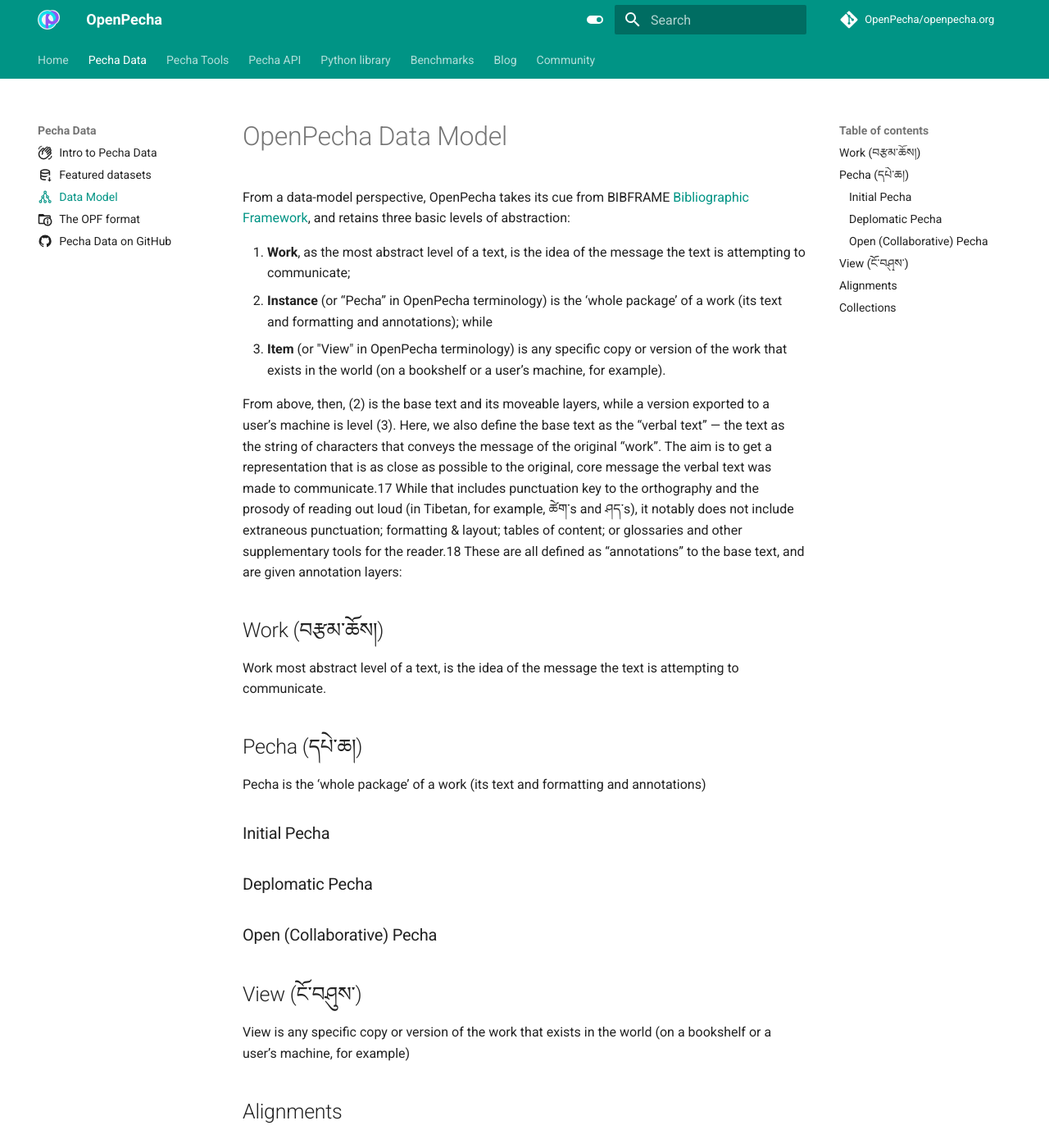
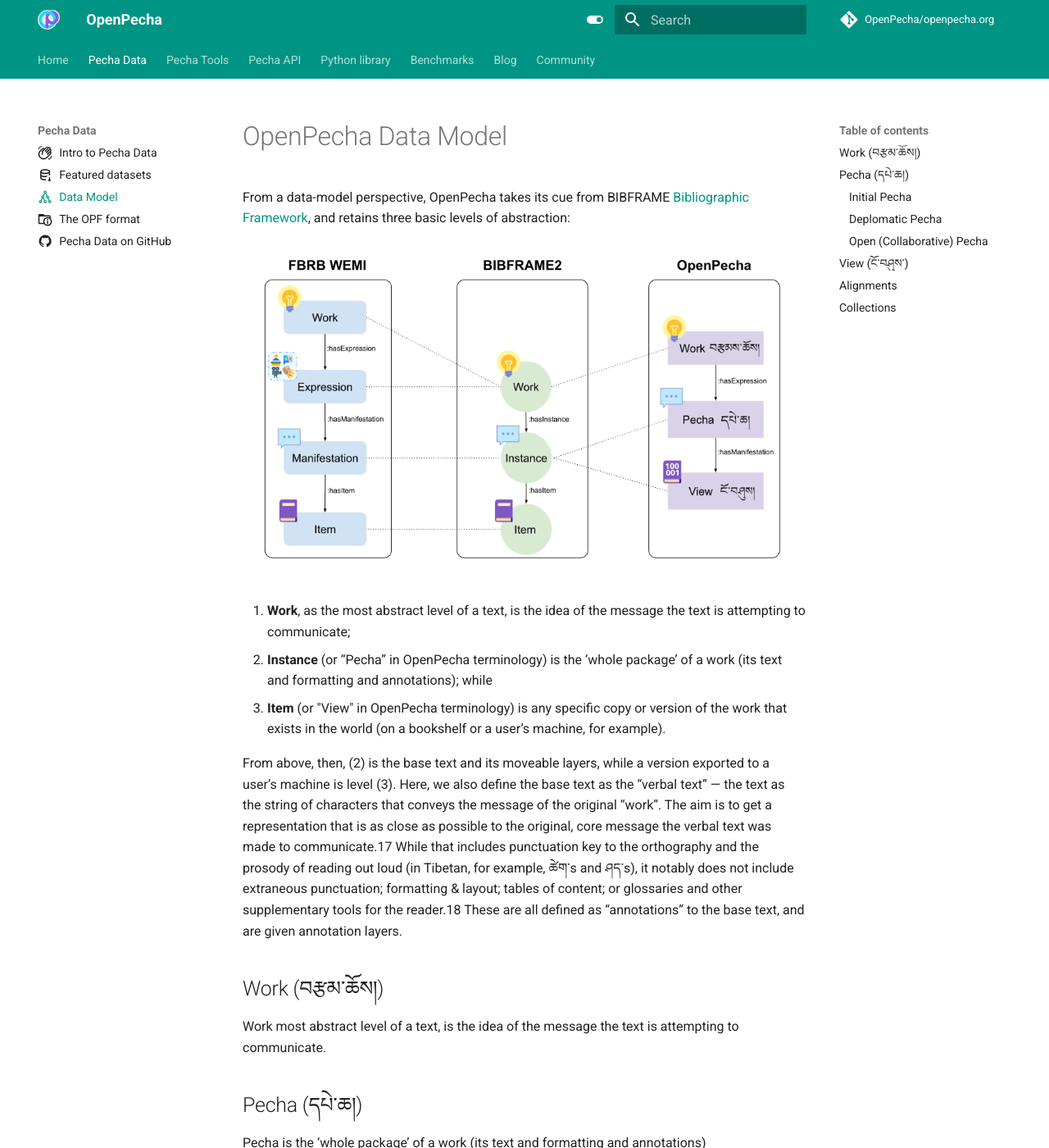
Before and after one commit to OpenPecha/openpecha.org, an MkDocs documentation site: the page built from docs/data/data-model.md, in a window 1280 px wide and 1400 px high. Shown: the whole window at 82% size. Built offline with MkDocs 1.6.1 and Material for MkDocs 9.7.7, drawn with Linux system fonts in a browser that asks for light colours; comment, search, counter and statistics services are not loaded.

Commit message:
add bibframe2image

```diff
--- a/docs/data/data-model.md
+++ b/docs/data/data-model.md
@@ -6,11 +6,13 @@
 
 From a data-model perspective, OpenPecha takes its cue from BIBFRAME [Bibliographic Framework](https://www.loc.gov/bibframe/docs/bibframe2-model.html), and retains three basic levels of abstraction:
 
+![bibframe2 & OpenPecha](/images/bibframe2op.png)
+
 1. **Work**, as the most abstract level of a text, is the idea of the message the text is attempting to communicate;
 2. **Instance** (or “Pecha” in OpenPecha terminology) is the ‘whole package’ of a work (its text and formatting and annotations); while
 3. **Item** (or "View" in OpenPecha terminology) is any specific copy or version of the work that exists in the world (on a bookshelf or a user’s machine, for example).
 
-From above, then, (2) is the base text and its moveable layers, while a version exported to a user’s machine is level (3). Here, we also define the base text as the “verbal text” — the text as the string of characters that conveys the message of the original “work”. The aim is to get a representation that is as close as possible to the original, core message the verbal text was made to communicate.17 While that includes punctuation key to the orthography and the prosody of reading out loud (in Tibetan, for example, ཚེག་s and ཤད་s), it notably does not include extraneous punctuation; formatting & layout; tables of content; or glossaries and other supplementary tools for the reader.18 These are all defined as “annotations” to the base text, and are given annotation layers:
+From above, then, (2) is the base text and its moveable layers, while a version exported to a user’s machine is level (3). Here, we also define the base text as the “verbal text” — the text as the string of characters that conveys the message of the original “work”. The aim is to get a representation that is as close as possible to the original, core message the verbal text was made to communicate.17 While that includes punctuation key to the orthography and the prosody of reading out loud (in Tibetan, for example, ཚེག་s and ཤད་s), it notably does not include extraneous punctuation; formatting & layout; tables of content; or glossaries and other supplementary tools for the reader.18 These are all defined as “annotations” to the base text, and are given annotation layers.
 
 ## Work (བརྩམ་ཆོས།)
 
--- a/mkdocs.yml
+++ b/mkdocs.yml
@@ -1,7 +1,7 @@
 site_name: OpenPecha
 repo_name: OpenPecha/openpecha.org
 repo_url: https://github.com/OpenPecha/openpecha.org
-edit_uri: "blob/master/docs/docs"
+edit_uri: "blob/main/docs"
 
 theme:
   name: material
```
Also changed, not shown: docs/images/bibframe2op.png (added).
